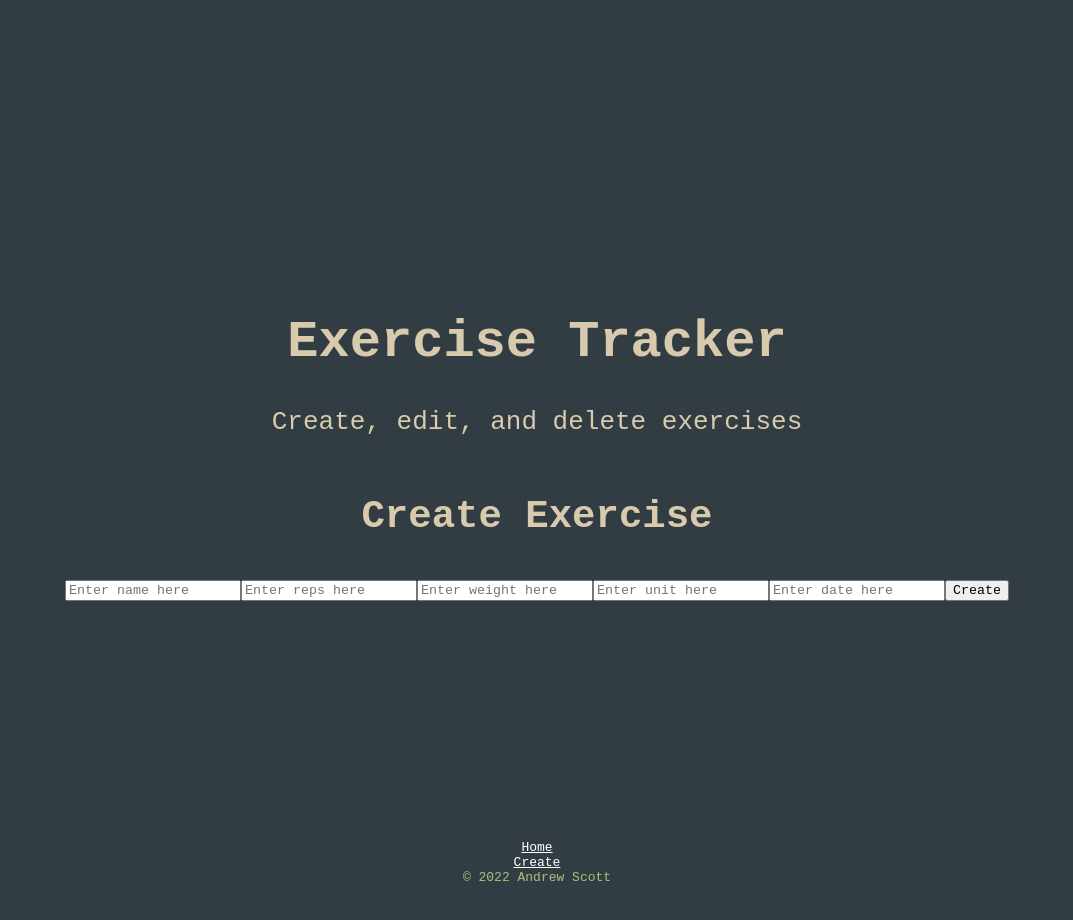
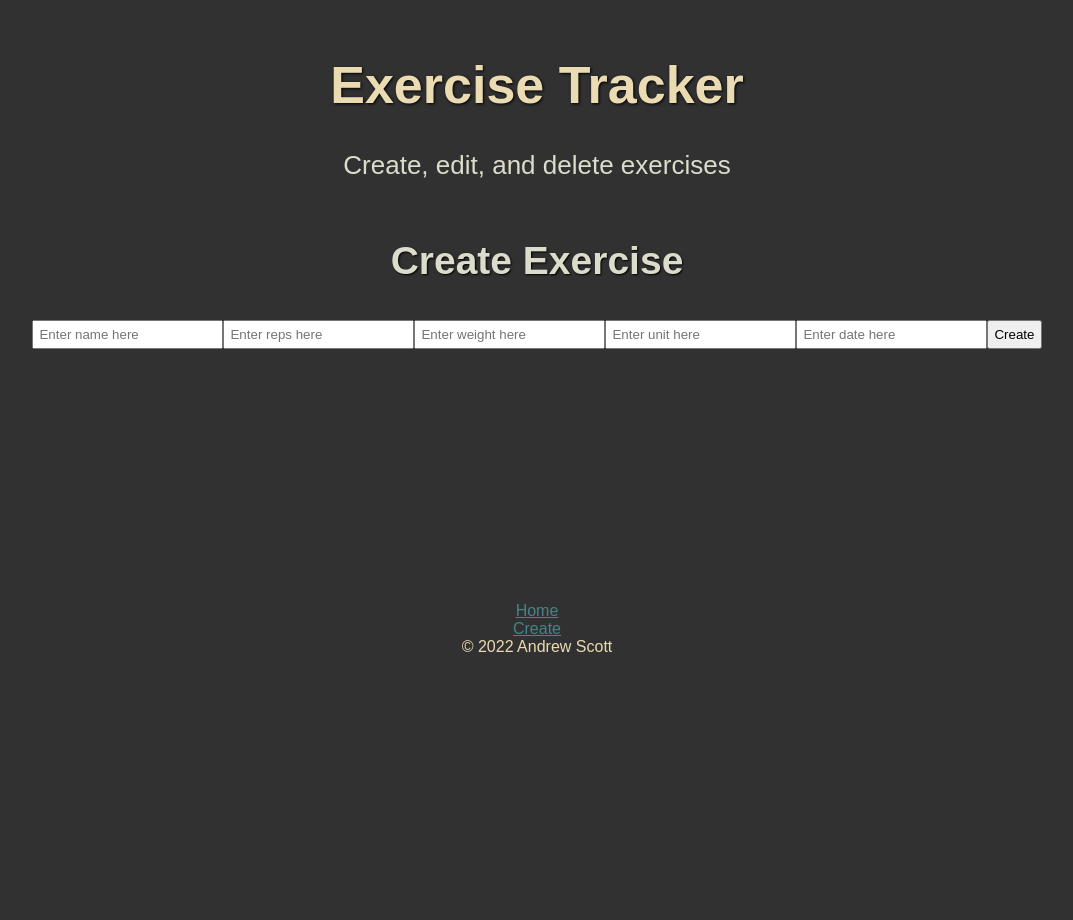
Before and after one commit to andcscott/ExerciseTracker, a React (Create React App) app in the folder exercises-ui/: page /create in a window 1280 px wide. Shown: the top 920 px of the page, without its empty margins (103-1176 px from the left). After the commit the page ends 800 px from the top, so only its background shows below. Built offline with nearby package versions, Linux system fonts and the light colour scheme.

Commit message:
Updated css

```diff
--- a/exercises-ui/src/App.css
+++ b/exercises-ui/src/App.css
@@ -1,32 +1,64 @@
 body {
-  font-family: monospace;
-  background-color: #323d43;
-  color: #a7c080;
-  margin: 20px;
-  padding: 20px;
+  font-family: sans-serif;
+  background-color: #313131;
+  color: #ebdbb2;
+  margin: 10px 0px 0px 0px;
+  padding: 10px;
 }
 
 tr th {
+  font: Verdana;
   text-align: center;
-  color: #d8caac;
+  color: #ebdbb2;
   border: 5px solid;
-  border-color: #87c095;
+  border-color: #d79921;
   padding: 5px;
+  background-color: #cc241d;
 }
 
 tr td {
+  font: Verdana;
   text-align: center;
-  color: #89beba;
+  color: #dcdccc;
   border: 1px solid;
+  border-color: #b8bb26;
   padding: 5px;
+  background-color: #b22222;
+}
+
+h1 {
+  color: #ebdbb2;
+  text-shadow: 1px 1px 3px black;
+}
+
+h2 {
+  color: #dcdccc;
+  text-shadow: 1px 1px 2px black;
+}
+
+p {
+  color: #dcdccc;
+}
+
+a {
+  color: #458588;
 }
 
 input {
-  font-family: monospace;
+  font-family: sans-serif;
+  padding: 5px;
+  margin: 0px 0px 25% 0px;
 }
 
 button {
-  font-family: monospace;
+  font-family: sans-serif;
+  padding: 5px;
+  margin: 0px 0px 25% 0px;
+}
+
+select {
+  font-family: sans-serif;
+  padding: 5px;
 }
 
 .App {
@@ -34,16 +66,23 @@ button {
 }
 
 .App-header {
-  background-color: #323d43;
-  min-height: 100vh;
   display: flex;
   flex-direction: column;
   align-items: center;
   justify-content: center;
   font-size: calc(10px + 2vmin);
-  color: #d8caac;
 }
 
-a {
-  color: white;
+.Add-icon {
+  color: #5a981a;
+  height: 100px;
+  width: 100px;
+  filter: drop-shadow(1px 1px 1px black);
 }
+
+.logo {
+  color: #1a9897;
+  height: 170px;
+  width: 170px;
+  filter: drop-shadow(1px 1px 1px black);
+}
```
